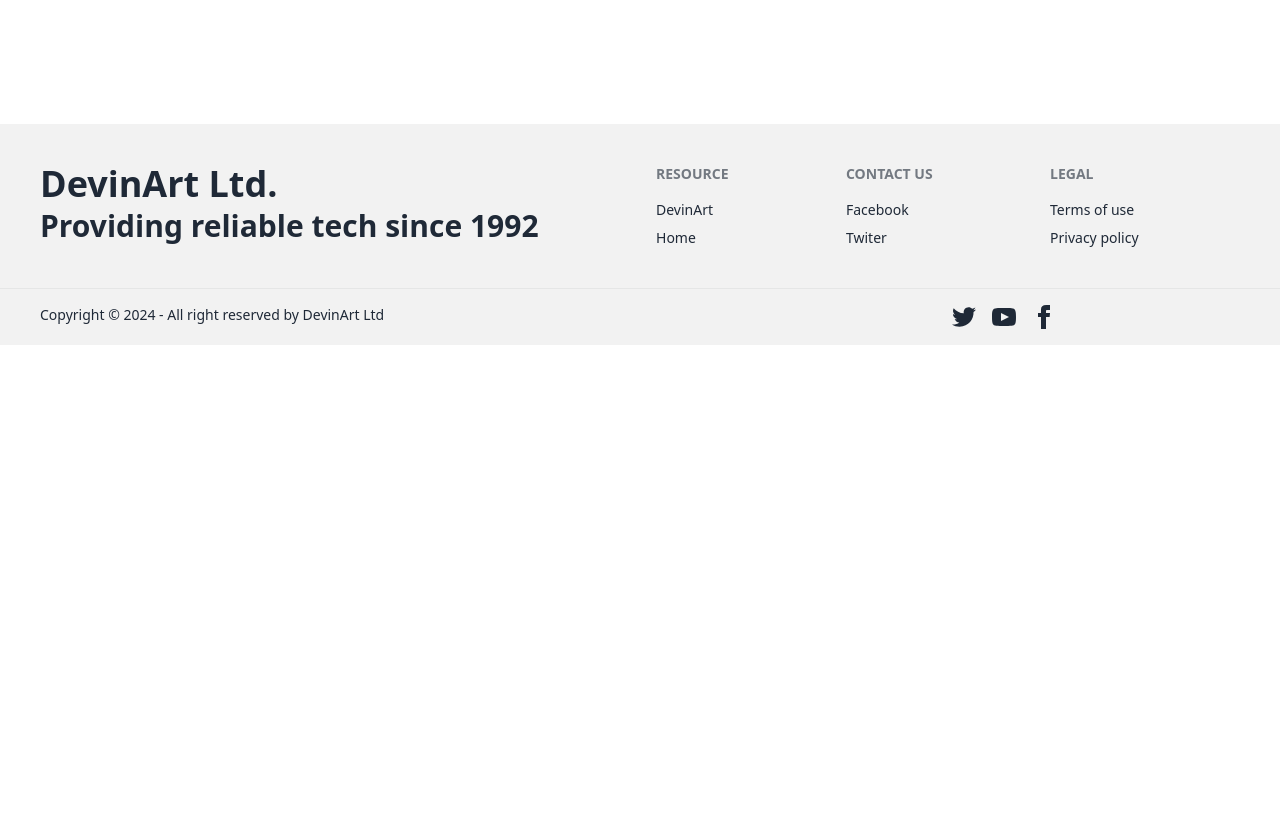
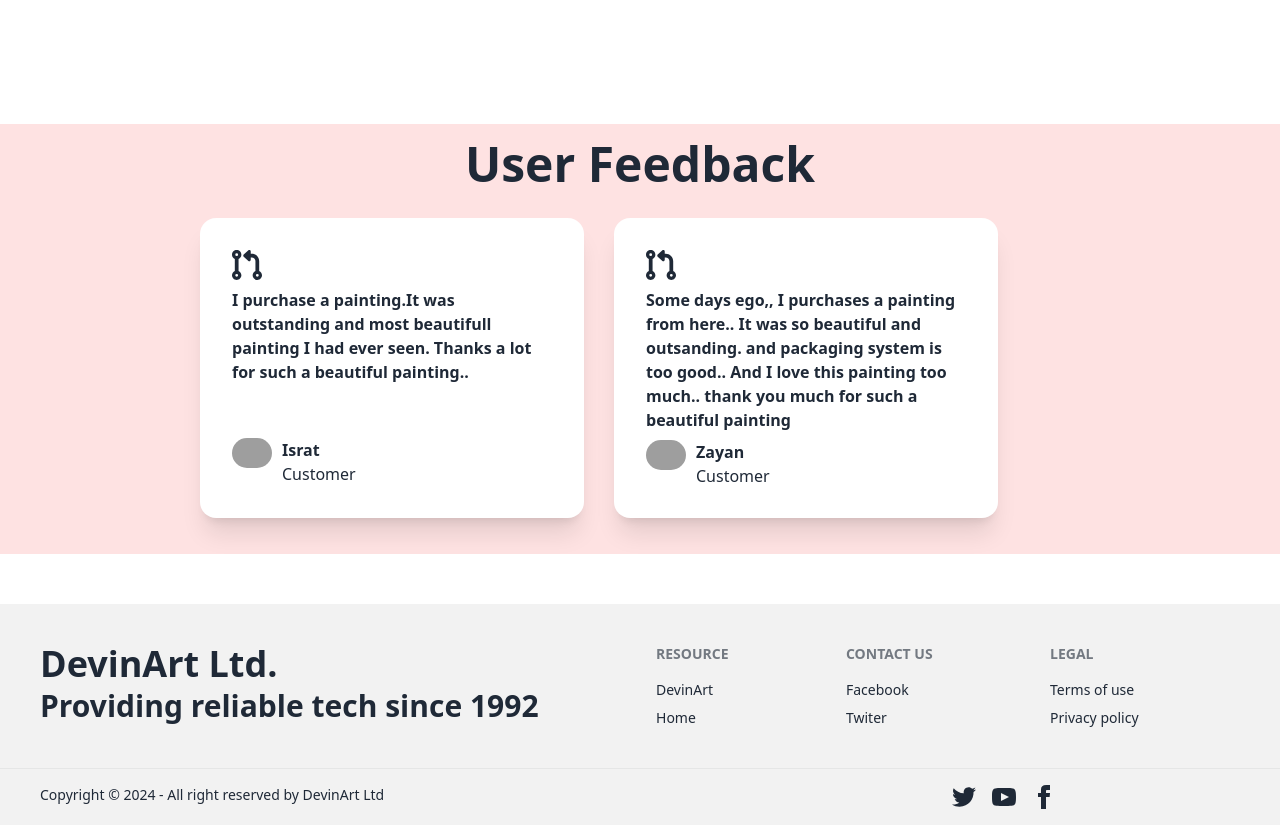
Before and after one commit to Isratjahan6898/deviantArt-client, a React (Vite) app: page / in a window 1280 px wide. Shown: the part 840-1665 px from the top of the page. Before the commit the page ends 1185 px from the top, so only its background shows below. Built offline with nearby package versions, Linux system fonts and the light colour scheme; grey boxes are pictures that could not be loaded.

Commit message:
finish feedback section

```diff
--- a/package.json
+++ b/package.json
@@ -14,6 +14,7 @@
     "match-sorter": "^6.3.4",
     "react": "^18.2.0",
     "react-dom": "^18.2.0",
+    "react-icons": "^5.1.0",
     "react-router-dom": "^6.23.0",
     "sort-by": "^1.2.0",
     "swiper": "^11.1.1"
--- /dev/null
+++ b/src/Components/ChooseUs/ChooseUs.jsx
@@ -0,0 +1,58 @@
+import { FaCodePullRequest } from "react-icons/fa6";
+
+const ChooseUs = () => {
+    return (
+        <div className="bg-red-100 h-[430px]">
+            <h1 className="text-center font-bold text-5xl pt-[16px] mb-[30px]">User Feedback</h1>
+            <div className="flex gap-[30px] lg:mx-[200px]">
+                    <div className="">
+                    <div className="card w-96 h-[300px] bg-base-100 shadow-xl">
+  <div className="card-body">
+      <h1 className="text-3xl"><FaCodePullRequest /></h1>
+
+    <p className="font-bold ">I purchase a painting.It was outstanding and most beautifull painting I had ever seen. Thanks a lot for such a beautiful painting.. </p>
+    <div className="card-actions justify-start">
+    <div className="flex gap-[10px]">
+    <div className="w-10 rounded-full">
+          <img className="rounded-full" alt="Tailwind CSS Navbar component" src="https://daisyui.com/images/stock/photo-1534528741775-53994a69daeb.jpg" />
+        </div>
+        <div>
+            <h1 className="font-bold">Israt</h1>
+            <p>Customer</p>
+        </div>
+    </div>
+    </div>
+  </div>
+</div>
+                    </div>
+
+
+                    <div>
+                    <div className="card w-96 h-[300px] bg-base-100 shadow-xl">
+  <div className="card-body">
+
+  <h1 className="text-3xl"><FaCodePullRequest /></h1>
+
+    <p className="font-bold">Some days ego,, I purchases a painting from here.. It was so beautiful and outsanding. and packaging system is too good.. And I love this painting too much.. thank you much for such a beautiful painting</p>
+    <div className="card-actions justify-start">
+      <div className="flex gap-[10px]">
+      <div className="w-10 rounded-full">
+          <img className="rounded-full" alt="Tailwind CSS Navbar component" src="https://daisyui.com/images/stock/photo-1534528741775-53994a69daeb.jpg" />
+        </div>
+        <div>
+            <h1 className="font-bold">Zayan</h1>
+            <p>Customer</p>
+        </div>
+      </div>
+    </div>
+  </div>
+</div>
+                    </div>
+
+            </div>
+
+        </div>
+    );
+};
+
+export default ChooseUs;
--- a/src/Components/Footer/Footer.jsx
+++ b/src/Components/Footer/Footer.jsx
@@ -2,7 +2,7 @@
 
 const Footer = () => {
     return (
-        <div>
+        <div className="mt-[50px]">
         <footer className="footer p-10 bg-base-200 text-base-content">
         <aside>
 
--- a/src/Components/Home/Home.jsx
+++ b/src/Components/Home/Home.jsx
@@ -1,10 +1,12 @@
 import Banner from "../Banner/Banner";
+import ChooseUs from "../ChooseUs/ChooseUs";
 
 
 const Home = () => {
     return (
         <div>
            <Banner></Banner>
+           <ChooseUs></ChooseUs>
         </div>
     );
 };
```
Also changed, not shown: 1 other file (tests, documents, lock files or other folders).
